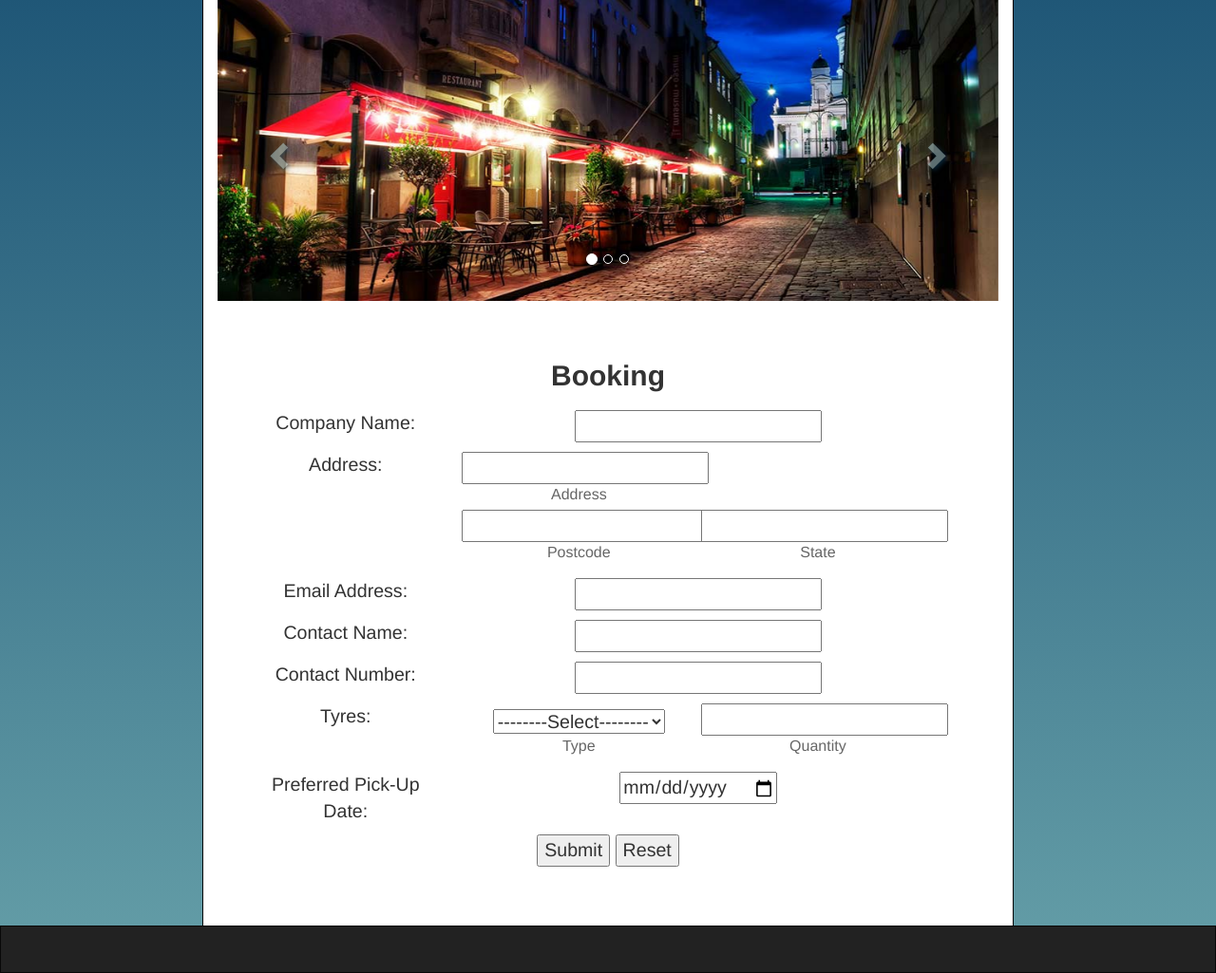
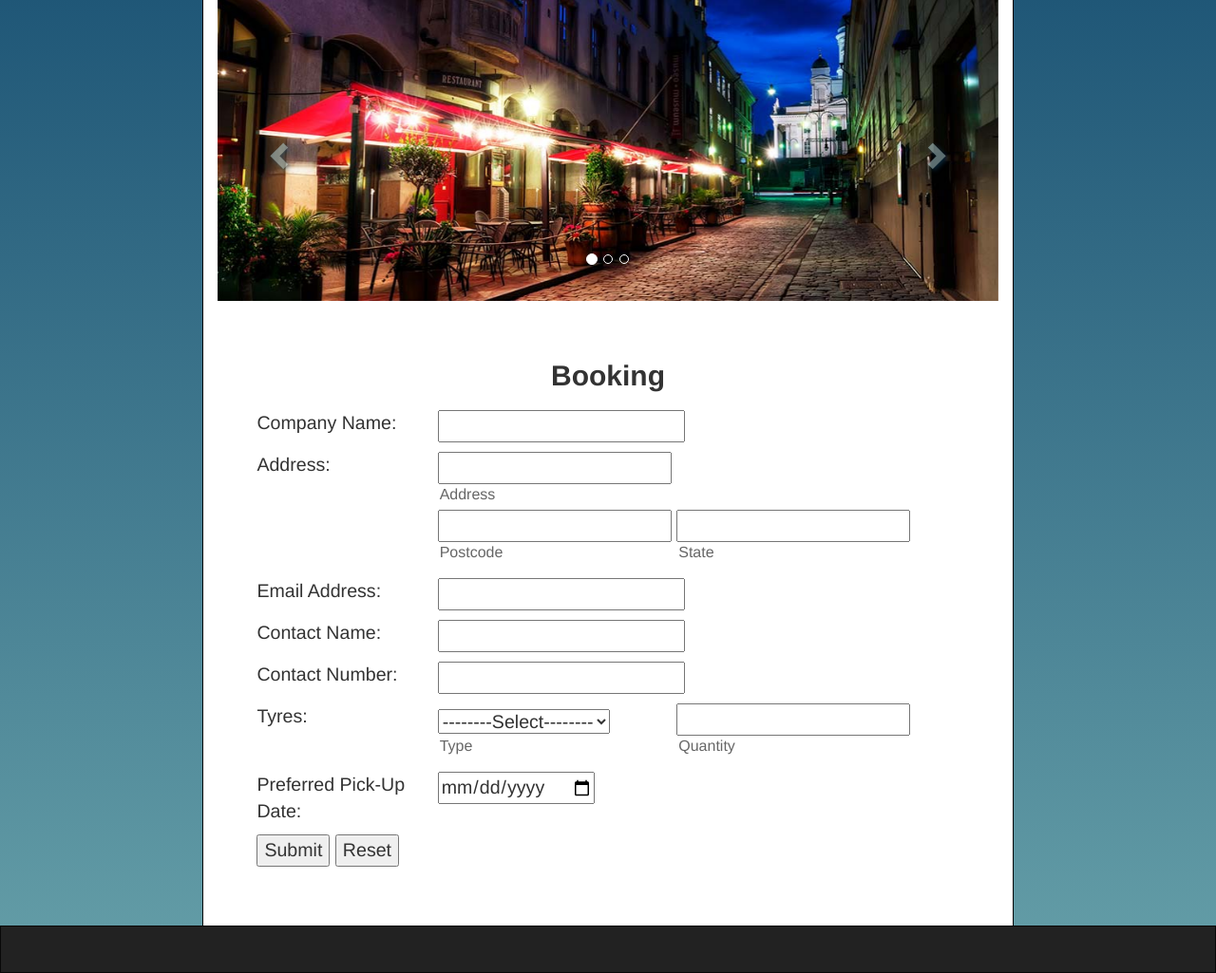
Before and after one commit to carolinebezzina/px, a PHP site: page /booking.php in a window 1280 px wide. Shown: the part 171-1196 px from the top of the page at 95% size. Run offline with PHP 8.4, Linux system fonts and the light colour scheme; some web fonts are replaced.

Commit message:
edited styles for tablet view

```diff
--- a/style.css
+++ b/style.css
@@ -221,6 +221,12 @@ hr {
     .inputs {
         width: 74%;
     }
+    .left-column input, .right-column input {
+        max-width: 100%;
+    }
+    .contact-list, .contactForm, .loginForm, .accounts, .registration, .booking, .users {
+        text-align: left;
+    }
 }
 /*Media Query for mobiles and tablets*/
 @media (max-width: 1024px) {
```
